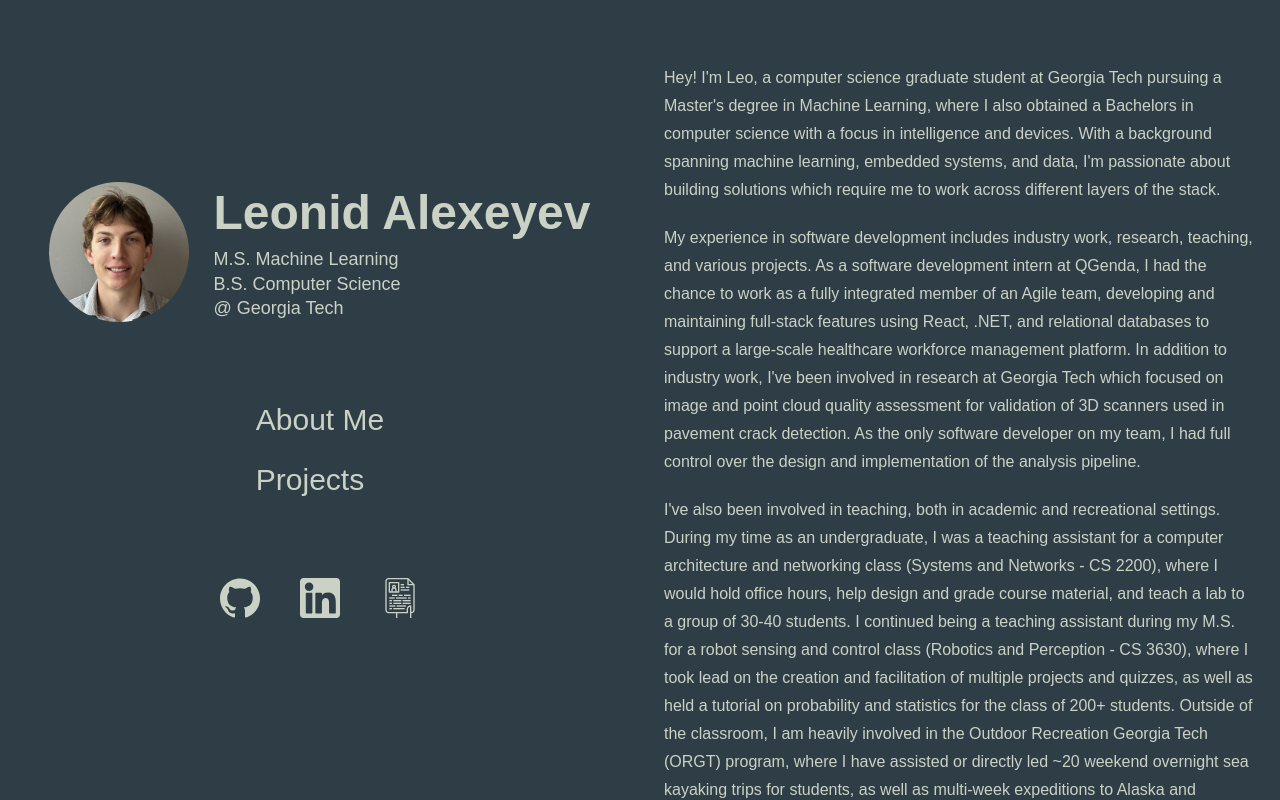
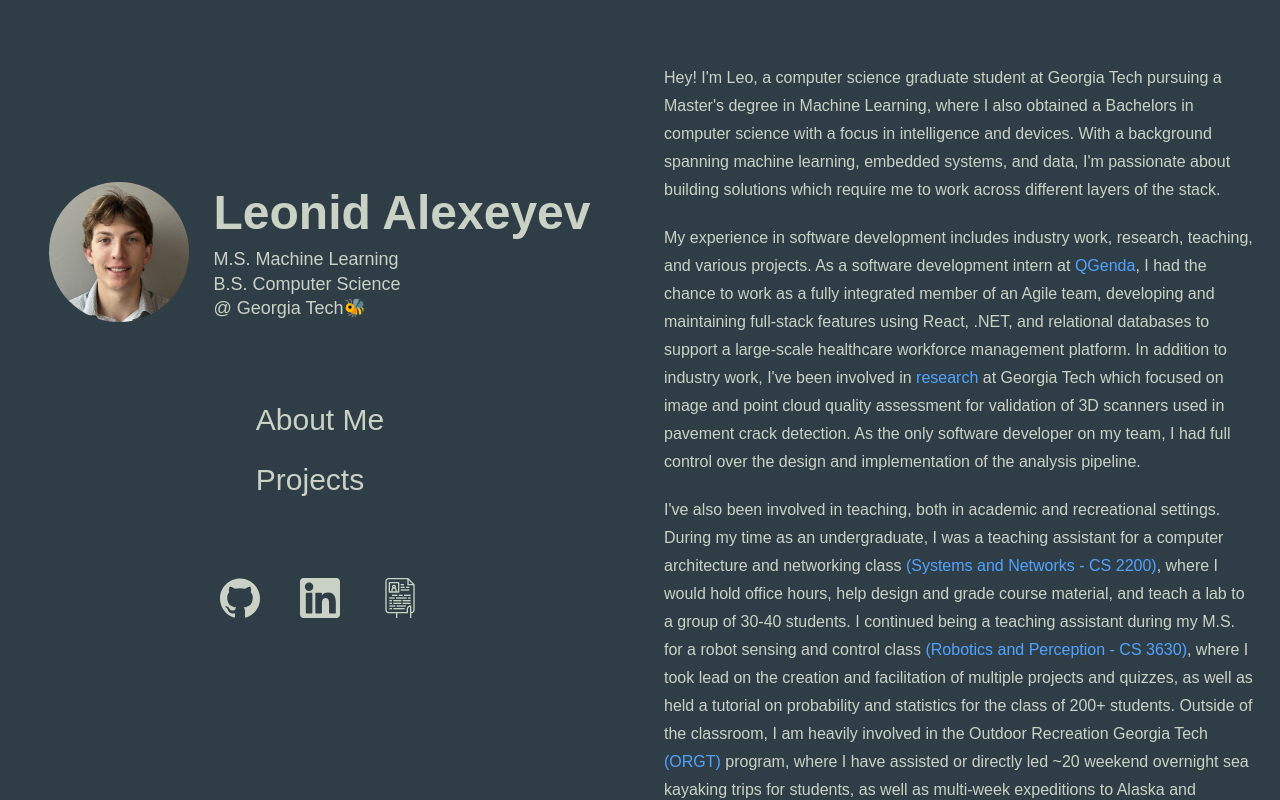
Before and after one commit to lalexeyev/portfolio, a Next.js app: page / in a window 1280 px wide. Built offline with nearby package versions, Linux system fonts and the light colour scheme.

Commit message:
Add links in about me section

```diff
--- a/src/app/page.tsx
+++ b/src/app/page.tsx
@@ -10,11 +10,57 @@ const semesterOrder = {
 export default function Home() {
   return (
     <div className="flex flex-col pt-16 px-6 gap-y-15 pb-16">
-      {/* about me section */}
+      {/* about me section, include links to qgenda, vip, class textbook, and class website */}
       <section id="about" className="space-y-5 leading-7">
         <p>Hey! I'm Leo, a computer science graduate student at Georgia Tech pursuing a Master's degree in Machine Learning, where I also obtained a Bachelors in computer science with a focus in intelligence and devices. With a background spanning machine learning, embedded systems, and data, I'm passionate about building solutions which require me to work across different layers of the stack.</p>
-        <p>My experience in software development includes industry work, research, teaching, and various projects. As a software development intern at QGenda, I had the chance to work as a fully integrated member of an Agile team, developing and maintaining full-stack features using React, .NET, and relational databases to support a large-scale healthcare workforce management platform. In addition to industry work, I've been involved in research at Georgia Tech which focused on image and point cloud quality assessment for validation of 3D scanners used in pavement crack detection. As the only software developer on my team, I had full control over the design and implementation of the analysis pipeline.</p>
-        <p>I've also been involved in teaching, both in academic and recreational settings. During my time as an undergraduate, I was a teaching assistant for a computer architecture and networking class (Systems and Networks - CS 2200), where I would hold office hours, help design and grade course material, and teach a lab to a group of 30-40 students. I continued being a teaching assistant during my M.S. for a robot sensing and control class (Robotics and Perception - CS 3630), where I took lead on the creation and facilitation of multiple projects and quizzes, as well as held a tutorial on probability and statistics for the class of 200+ students. Outside of the classroom, I am heavily involved in the Outdoor Recreation Georgia Tech (ORGT) program, where I have assisted or directly led ~20 weekend overnight sea kayaking trips for students, as well as multi-week expeditions to Alaska and Norway.</p>
+        <p>My experience in software development includes industry work, research, teaching, and various projects. As a software development intern at{" "}
+        <a
+          href="https://www.qgenda.com"
+          target="_blank"
+          rel="noopener noreferrer"
+          className="text-blue-400 hover:underline"
+        >
+          QGenda
+        </a>,
+        I had the chance to work as a fully integrated member of an Agile team, developing and maintaining full-stack features using React, .NET, and relational databases to support a large-scale healthcare workforce management platform. In addition to industry work, I've been involved in{" "}
+        <a
+          href="https://www.vip-consortium.org/teams/smart-city-infrastructure"
+          target="_blank"
+          rel="noopener noreferrer"
+          className="text-blue-400 hover:underline"
+        >
+          research
+        </a>
+        {" "}at Georgia Tech which focused on image and point cloud quality assessment for validation of 3D scanners used in pavement crack detection. As the only software developer on my team, I had full control over the design and implementation of the analysis pipeline.</p>
+        <p>I've also been involved in teaching, both in academic and recreational settings. During my time as an undergraduate, I was a teaching assistant for a computer architecture and networking class{" "}
+        <a
+          href="/table-of-contents.pdf"
+          target="_blank"
+          rel="noopener noreferrer"
+          className="text-blue-400 hover:underline"
+        >
+          (Systems and Networks - CS 2200)
+        </a>,
+        where I would hold office hours, help design and grade course material, and teach a lab to a group of 30-40 students. I continued being a teaching assistant during my M.S. for a robot sensing and control class{" "}
+        <a
+          href="https://dellaert.github.io/25F-3630/"
+          target="_blank"
+          rel="noopener noreferrer"
+          className="text-blue-400 hover:underline"
+        >
+          (Robotics and Perception - CS 3630)
+        </a>,
+        where I took lead on the creation and facilitation of multiple projects and quizzes, as well as held a tutorial on probability and statistics for the class of 200+ students. Outside of the classroom, I am heavily involved in the Outdoor Recreation Georgia Tech{" "}
+        <a
+          href="https://crc.gatech.edu/orgt_volunteer/"
+          target="_blank"
+          rel="noopener noreferrer"
+          className="text-blue-400 hover:underline"
+        >
+          (ORGT)
+        </a>
+        {" "}program, where I have assisted or directly led ~20 weekend overnight sea kayaking trips for students, as well as multi-week expeditions to Alaska and Norway.
+        </p>
         <p>In my spare time, I'm usually playing tennis, biking, or watching movies with my roommates!</p>
       </section>
 
--- a/src/components/Sidebar.tsx
+++ b/src/components/Sidebar.tsx
@@ -35,7 +35,7 @@ export default function Sidebar() {
                 <p className="mt-1 text-lg max-w-xs leading-snug justify-center">
                     M.S. Machine Learning<br />
                     B.S. Computer Science<br />
-                    @ Georgia Tech
+                    @ Georgia Tech🐝
                 </p>
             </div>
         </div>
```
Also changed, not shown: 1 other file (tests, documents, lock files or other folders).
